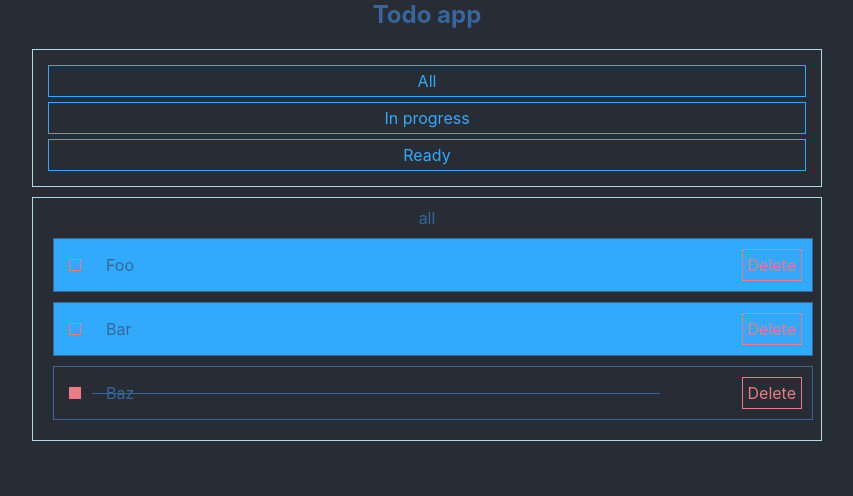
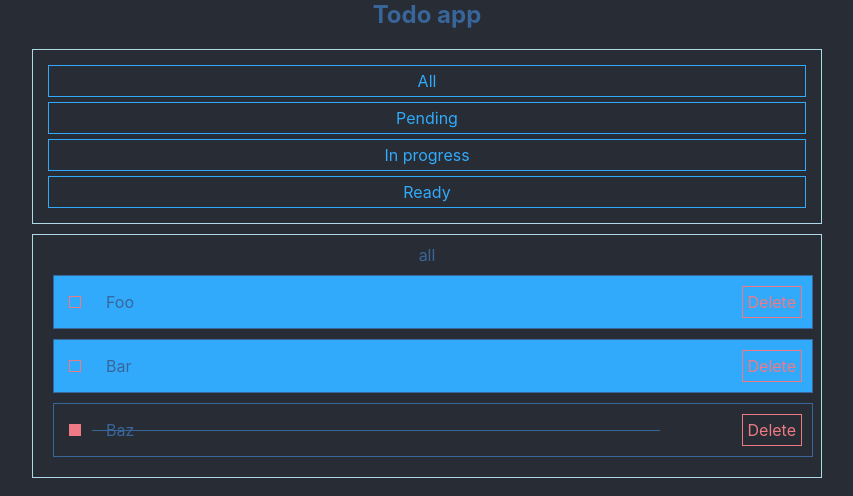
Before and after one commit to tothricsaj/todo-list__typescript, a React (Create React App) app: page / in a window 1280 px wide. Shown: the top 496 px of the page, without its empty margins (213-1066 px from the left). Built offline with nearby package versions, Linux system fonts and the light colour scheme.

Commit message:
(feature): listed pending

```diff
--- a/src/App.tsx
+++ b/src/App.tsx
@@ -82,6 +82,7 @@ function App() {
           <h2 style={{marginBottom: '20px'}}>Todo app</h2>
           <TodoController
             showAll={() => setStatus(All.ALL_TODO)}
+            showPending={() => setStatus(TodoStatus.PENDING)}
             showInProgress={() => setStatus(TodoStatus.IN_PROGRESS)}
             showReady={() => setStatus(TodoStatus.READY)}
           />
--- a/src/components/List/List.tsx
+++ b/src/components/List/List.tsx
@@ -27,6 +27,8 @@ const ListComponent = (props: any) => {
   return (
     <div className={style.wrapper}>
       <p>{ props.todoStatus }</p>
+      {todoList.length > 0
+        ? (
           <ul>
             {todoList.map((todo, i) => (
               <ListElem
@@ -40,6 +42,10 @@ const ListComponent = (props: any) => {
               />)
               )}
           </ul>
+        )
+        : (<h2>No todos</h2>)
+      }
+
     </div>
   );
 }
--- a/src/components/TodoController/TodoController.tsx
+++ b/src/components/TodoController/TodoController.tsx
@@ -9,6 +9,11 @@ const TodoController = (props: any) => {
         className="button"
         onClick={props.showAll}
       >All</div>
+
+      <div
+        className="button"
+        onClick={props.showPending}
+      >Pending</div>
 
       <div
         className="button"
```
Lines whose indentation alone changed are shown as unchanged.
